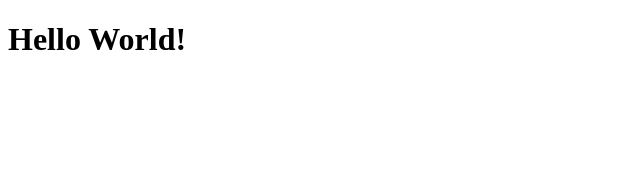
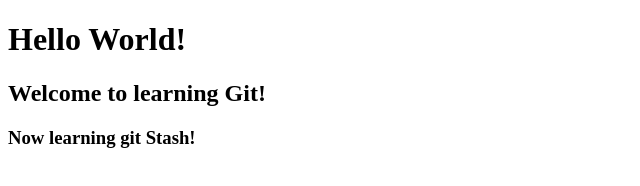
Before and after one commit to Shubhanjali801/test, a plain HTML site: page index.html in a window 1280 px wide. Shown: the whole page, without its empty margins (0-640 px from the left). Drawn offline with Linux system fonts and the light colour scheme.

Commit message:
Starting now stash

```diff
--- a/index.html
+++ b/index.html
@@ -7,5 +7,7 @@
 </head>
 <body>
     <h1>Hello World!</h1>
+    <h2>Welcome to learning Git!</h2>
+    <h3>Now learning git Stash!</h3>
 </body>
 </html>
```
